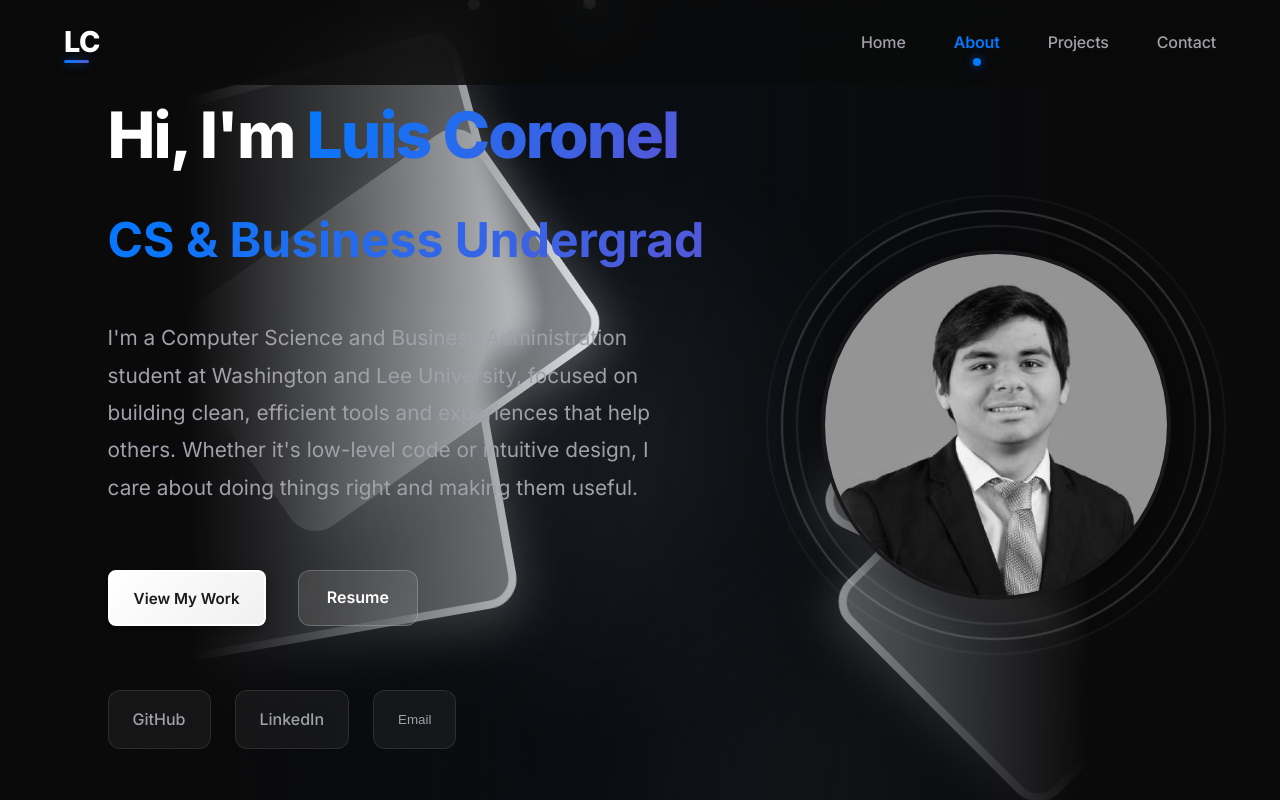
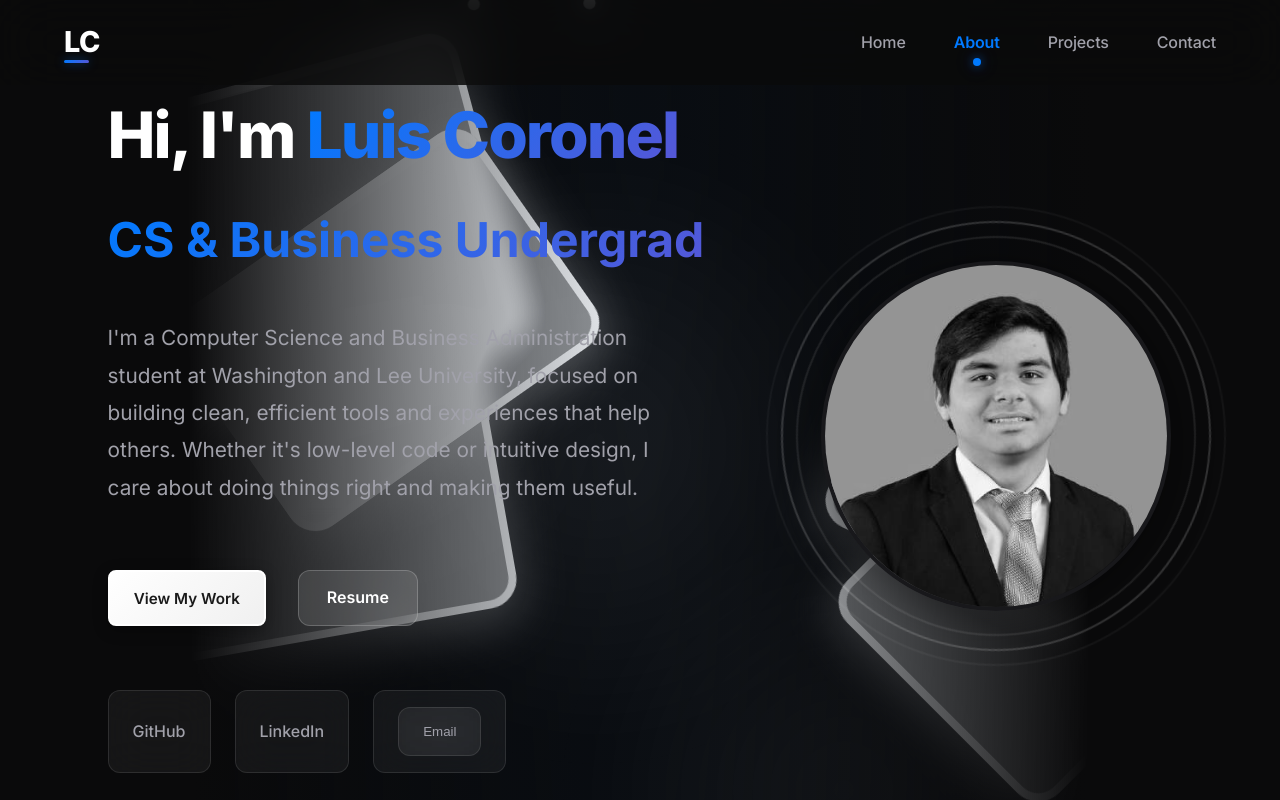
Before and after one commit to lcoronelr/Personal-Website, a React (Create React App) app in the folder client/: page / in a window 1280 px wide. Shown: the top 800 px of the page. Built offline with nearby package versions, Linux system fonts and the light colour scheme; no server answers.

Commit message:
Update Hero.js

```diff
--- a/client/src/components/Hero.js
+++ b/client/src/components/Hero.js
@@ -76,7 +76,9 @@ const Hero = () => {
                 <span>LinkedIn</span>
               </a>
               <button className="social-link" onClick={scrollToGetInTouch}>
+                <a target="_blank" rel="noopener noreferrer" className="social-link">
                 <span>Email</span>
+                </a>
               </button>
             </div>
           </div>
```
